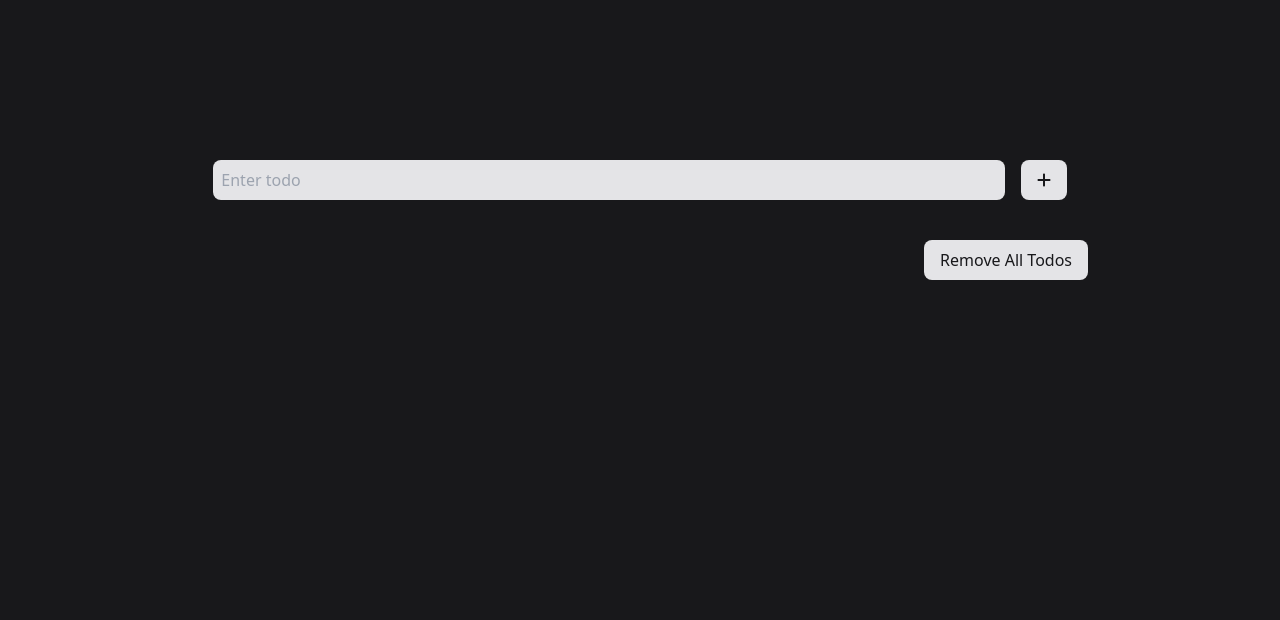
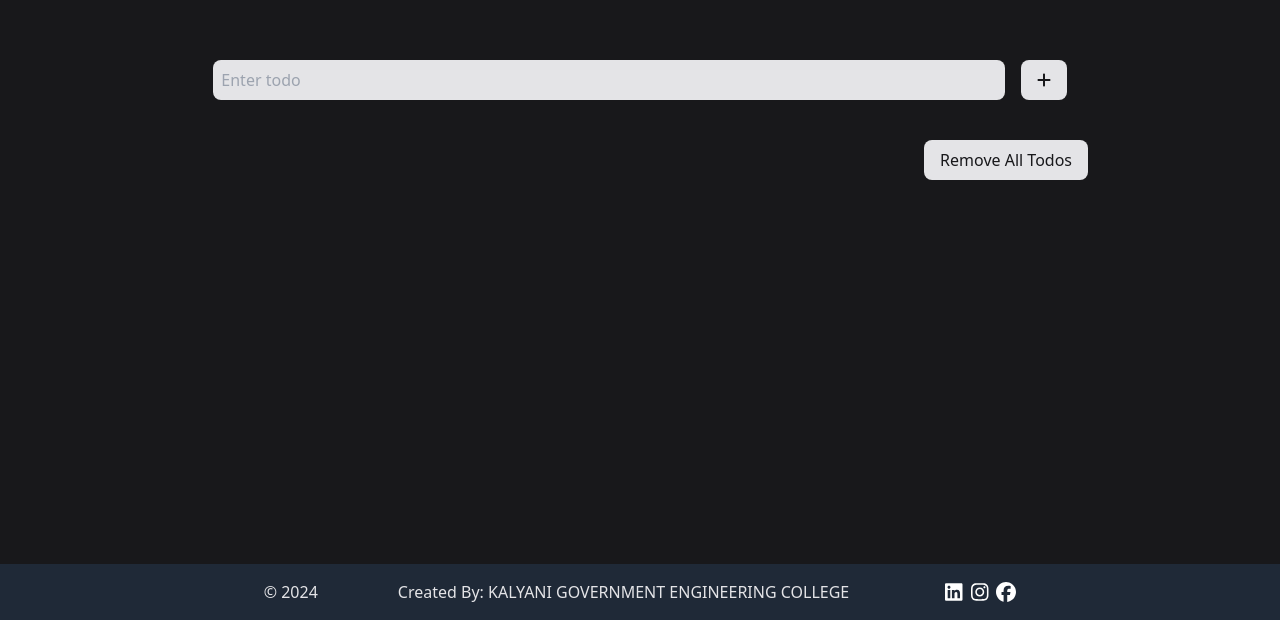
Before and after one commit to Quicio/react-todo-app, a React (Vite) app: page / in a window 1280 px wide. Shown: the part 180-800 px from the top of the page. Built offline with nearby package versions, Linux system fonts and the light colour scheme; a small style sheet from the web is missing.

Commit message:
footer-added

```diff
--- a/package.json
+++ b/package.json
@@ -10,6 +10,8 @@
     "preview": "vite preview"
   },
   "dependencies": {
+    "@fortawesome/fontawesome-svg-core": "^6.5.1",
+    "@fortawesome/free-brands-svg-icons": "^6.5.1",
     "@fortawesome/free-solid-svg-icons": "^6.5.1",
     "@fortawesome/react-fontawesome": "^0.2.0",
     "@rollup/rollup-win32-x64-msvc": "^4.9.4",
--- a/src/App.tsx
+++ b/src/App.tsx
@@ -1,9 +1,11 @@
 import { useState } from "react";
 import { FontAwesomeIcon } from "@fortawesome/react-fontawesome";
-import { faPlus } from "@fortawesome/free-solid-svg-icons";
-import { faSharp } from "@fortawesome/free-brands-svg-icons";
-import { faTrash } from "@fortawesome/free-solid-svg-icons";
+import { faPlus, faTrash } from "@fortawesome/free-solid-svg-icons";
+import { library } from "@fortawesome/fontawesome-svg-core";
+import { faLinkedin, faInstagram, faFacebook } from "@fortawesome/free-brands-svg-icons";
 import "./index.css";
+
+library.add(faLinkedin, faInstagram, faFacebook);
 
 type Todo = {
   content: string;
@@ -22,16 +24,15 @@ function App() {
 
     const newTodos: Todo[] = [{ content: todo, complete: false }, ...todos];
     setTodos(newTodos);
-    setTodo('')
-
+    setTodo("");
   }
 
   function removeTodo(index: number) {
-    // todos.splice(index, 1);
-    const newTodos = [ ...todos ];
+    const newTodos = [...todos];
     newTodos.splice(index, 1);
     setTodos(newTodos);
   }
+
   function removeAllTodos() {
     setTodos([]);
   }
@@ -44,13 +45,12 @@ function App() {
       return todo;
     });
 
-
     setTodos(newTodos);
   }
 
   return (
     <div className="App bg-zinc-900 min-w-screen min-h-screen flex flex-col justify-center items-center gap-4">
-      <div className="flex gap-4 w-2/3">
+      <div className="flex gap-4 w-2/3 mt-60">
         <input
           type="text"
           placeholder="Enter todo"
@@ -58,19 +58,16 @@ function App() {
           onKeyPress={(e) => {
             if (e.key === "Enter") {
               addTodo();
-              setTodo('')
+              setTodo("");
             }
-          }
-
-        }
-
+          }}
           className="focus:outline-none bg-zinc-200 text-zinc-900 rounded-lg p-2 w-full"
         />
         <button
           onClick={() => addTodo()}
           className="bg-zinc-200 text-zinc-900 rounded-lg p-2 px-4"
         >
-             <FontAwesomeIcon icon={faPlus} />
+          <FontAwesomeIcon icon={faPlus} />
         </button>
       </div>
       <div className="todo-container flex flex-col justify-center gap-2 w-2/3">
@@ -91,7 +88,12 @@ function App() {
               </p>
             </div>
 
-            <button className="bg-red-500 px-4 py-2 rounded-lg" onClick={() => removeTodo(i)}><FontAwesomeIcon icon={faTrash} /></button>
+            <button
+              className="bg-red-500 px-4 py-2 rounded-lg"
+              onClick={() => removeTodo(i)}
+            >
+              <FontAwesomeIcon icon={faTrash} />
+            </button>
           </div>
         ))}
       </div>
@@ -101,11 +103,25 @@ function App() {
       >
         Remove All Todos
       </button>
+
+      <div className="flex-grow"></div>
+      <footer className="footer text-zinc-200 text-center p-4 bg-gray-800 w-full flex justify-center">
+        <p className="mr-20">&copy; 2024</p>
+        <p className="mr-20">Created By: KALYANI GOVERNMENT ENGINEERING COLLEGE</p>
+        <div className="ml-4">
+          <a href="linkedin-url" target="blank" rel="noopener noreferrer">
+            <FontAwesomeIcon icon={["fab", "linkedin"]} className="text-white mr-2" size="lg"/>
+          </a>
+          <a href="instagram-url" target="blank" rel="noopener noreferrer">
+            <FontAwesomeIcon icon={["fab", "instagram"]} className="text-white mr-2"size="lg" />
+          </a>
+          <a href="facebook-url" target="blank" rel="noopener noreferrer">
+            <FontAwesomeIcon icon={["fab", "facebook"]} className="text-white" size="lg" />
+          </a>
+        </div>
+      </footer>
     </div>
   );
 }
 
 export default App;
-
-
-// i have added a remove all todo button to delete all the todos. I also added font awesome for add and delete buttons.. I also implemented a feature so that  we just have to press enter after writing a todo. No need to press the + button.
```
Also changed, not shown: 1 other file (tests, documents, lock files or other folders).
